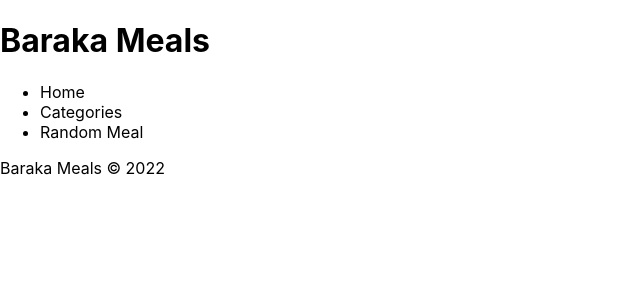
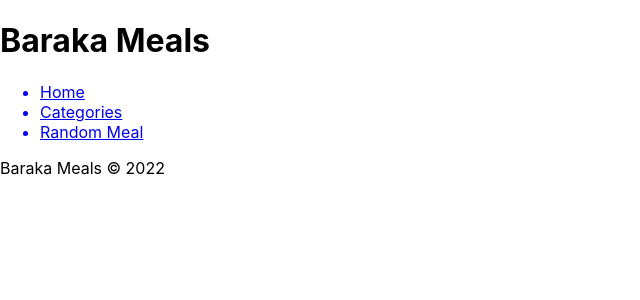
Before and after one commit to mbolonzi-design/baraka-meals, a React (Create React App) app: page / in a window 1280 px wide. Shown: the top 300 px of the page, without its empty margins (0-640 px from the left). Built offline with nearby package versions, Linux system fonts and the light colour scheme.

Commit message:
set routes for navbar links

```diff
--- a/src/App.js
+++ b/src/App.js
@@ -1,12 +1,23 @@
 import React from "react";
+import Home from "./components/Home/Home";
+import Categories from "./components/Categories/Categories";
+import RandomMeal from "./components/RandomMeal/RandomMeal";
 import NavBar from "./components/NavBar/NavBar";
 import Footer from "./components/Footer/Footer";
+import {BrowserRouter as Router,Route,Routes} from 'react-router-dom'
 
 function App() {
   return (
     <div className="App">
-      <NavBar />
-      <Footer />
+      <Router>
+        <NavBar />
+        <Routes>
+          <Route exact path="/" component={Home} />
+          <Route exact path="/categories" component={Categories} />
+          <Route exact path="/random" component={RandomMeal} />
+        </Routes>
+        <Footer />
+      </Router>
     </div>
   );
 }
--- a/src/components/NavBar/NavBar.js
+++ b/src/components/NavBar/NavBar.js
@@ -1,4 +1,5 @@
 import React from 'react'
+import {Link} from "react-router-dom"
 
 function NavBar() {
   return (
@@ -8,9 +9,9 @@ function NavBar() {
         </div>
         <div className='navbar-links'>
             <ul>
-                <li>Home</li>
-                <li>Categories</li>
-                <li>Random Meal</li>
+                <Link to ="/"><li>Home</li></Link>
+                <Link to="/categories"><li>Categories</li></Link>
+                <Link to="/random"><li>Random Meal</li></Link>
             </ul>
         </div>
     </div>
--- a/src/index.js
+++ b/src/index.js
@@ -3,11 +3,14 @@ import ReactDOM from 'react-dom/client';
 import './index.css';
 import App from './App';
 import reportWebVitals from './reportWebVitals';
+import { AppContext } from './components/Context/Context';
 
 const root = ReactDOM.createRoot(document.getElementById('root'));
 root.render(
   <React.StrictMode>
-    <App />
+    <AppContext>
+      <App />
+    </AppContext>
   </React.StrictMode>
 );
 
```
